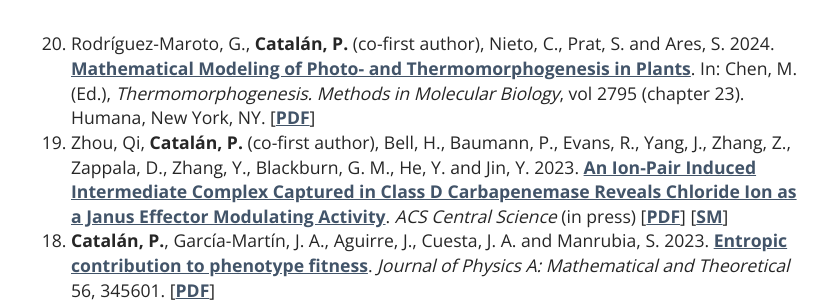
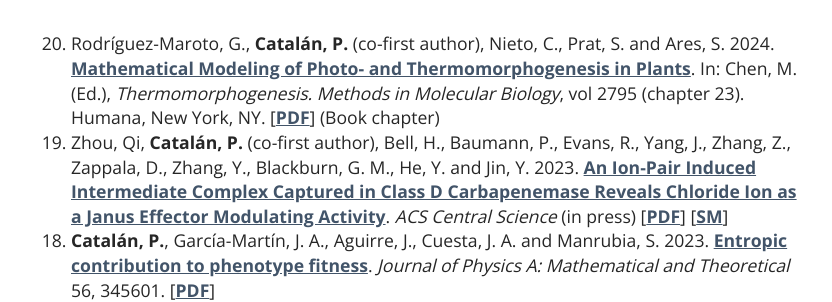
Before and after one commit to PabloCatalan/pablocatalan.github.io, a Jekyll site: the page built from _pages/02_publications.md, in a window 1280 px wide and 900 px high. Shown: the part 147-449 px from the top of the window, without its empty margins (224-1056 px from the left). Built offline with Jekyll 4.4.1, drawn with Linux system fonts in a browser that asks for light colours; some web fonts are replaced.

Commit message:
Update 02_publications.md

```diff
--- a/_pages/02_publications.md
+++ b/_pages/02_publications.md
@@ -3,7 +3,7 @@
 title: Publications
 permalink: /publications/
 ---
-0. Rodríguez-Maroto, G., **Catalán, P.** (co-first author), Nieto, C., Prat, S. and Ares, S. 2024. [Mathematical Modeling of Photo- and Thermomorphogenesis in Plants](https://link.springer.com/protocol/10.1007/978-1-0716-3814-9_23). In: Chen, M. (Ed.), *Thermomorphogenesis. Methods in Molecular Biology*, vol 2795 (chapter 23). Humana, New York, NY. [[PDF](/papers/rodriguez-maroto2024_mathematical_modeling.pdf)]
+0. Rodríguez-Maroto, G., **Catalán, P.** (co-first author), Nieto, C., Prat, S. and Ares, S. 2024. [Mathematical Modeling of Photo- and Thermomorphogenesis in Plants](https://link.springer.com/protocol/10.1007/978-1-0716-3814-9_23). In: Chen, M. (Ed.), *Thermomorphogenesis. Methods in Molecular Biology*, vol 2795 (chapter 23). Humana, New York, NY. [[PDF](/papers/rodriguez-maroto2024_mathematical_modeling.pdf)] (Book chapter)
 0. Zhou, Qi, **Catalán, P.** (co-first author), Bell, H., Baumann, P., Evans, R., Yang, J., Zhang, Z., Zappala, D., Zhang, Y., Blackburn, G. M., He, Y. and Jin, Y. 2023. [An Ion-Pair Induced Intermediate Complex Captured in Class D Carbapenemase Reveals Chloride Ion as a Janus Effector Modulating Activity](https://pubs.acs.org/doi/10.1021/acscentsci.3c00609). *ACS Central Science* (in press) [[PDF](/papers/zhou2023_oxa48.pdf)] [[SM](/papers/zhou2023_SI.pdf)]
 0. **Catalán, P.**, García-Martín, J. A., Aguirre, J., Cuesta, J. A. and Manrubia, S. 2023. [Entropic contribution to phenotype fitness](https://iopscience.iop.org/article/10.1088/1751-8121/ace8d6). *Journal of Physics A: Mathematical and Theoretical* 56, 345601. [[PDF](/papers/catalan2023_entropy_fitness.pdf)]
 0. Nieto, C., **Catalán, P.** (co-first author), Luengo, L. M., Legris, M., López-Salmerón, V., Davière, J. M., Casal, J. J., Ares, S. and Prat, S. 2022. [COP1 dynamics integrate conflicting seasonal light and thermal cues in the control of Arabidopsis elongation](https://www.science.org/doi/full/10.1126/sciadv.abp8412). *Science Advances* 8, eabp8412. [[PDF](/papers/nieto2022_cop1.pdf)] [[SM](/papers/nieto2022_SI.pdf)]
```
